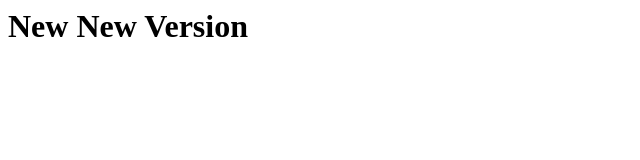
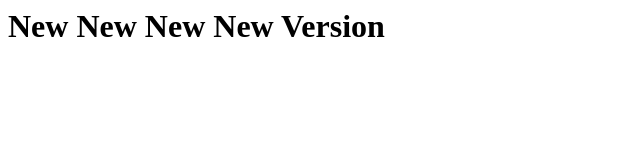
Before and after one commit to shekhar-shubhendu/concourse-k8s-demo, a website: page index.html in a window 1280 px wide. Shown: the whole page, without its empty margins (0-640 px from the left). Drawn offline with Linux system fonts and the light colour scheme.

Commit message:
check e2e

```diff
--- a/index.html
+++ b/index.html
@@ -1 +1 @@
-<h1>New New Version</h1>
+<h1>New New New New Version</h1>
```
